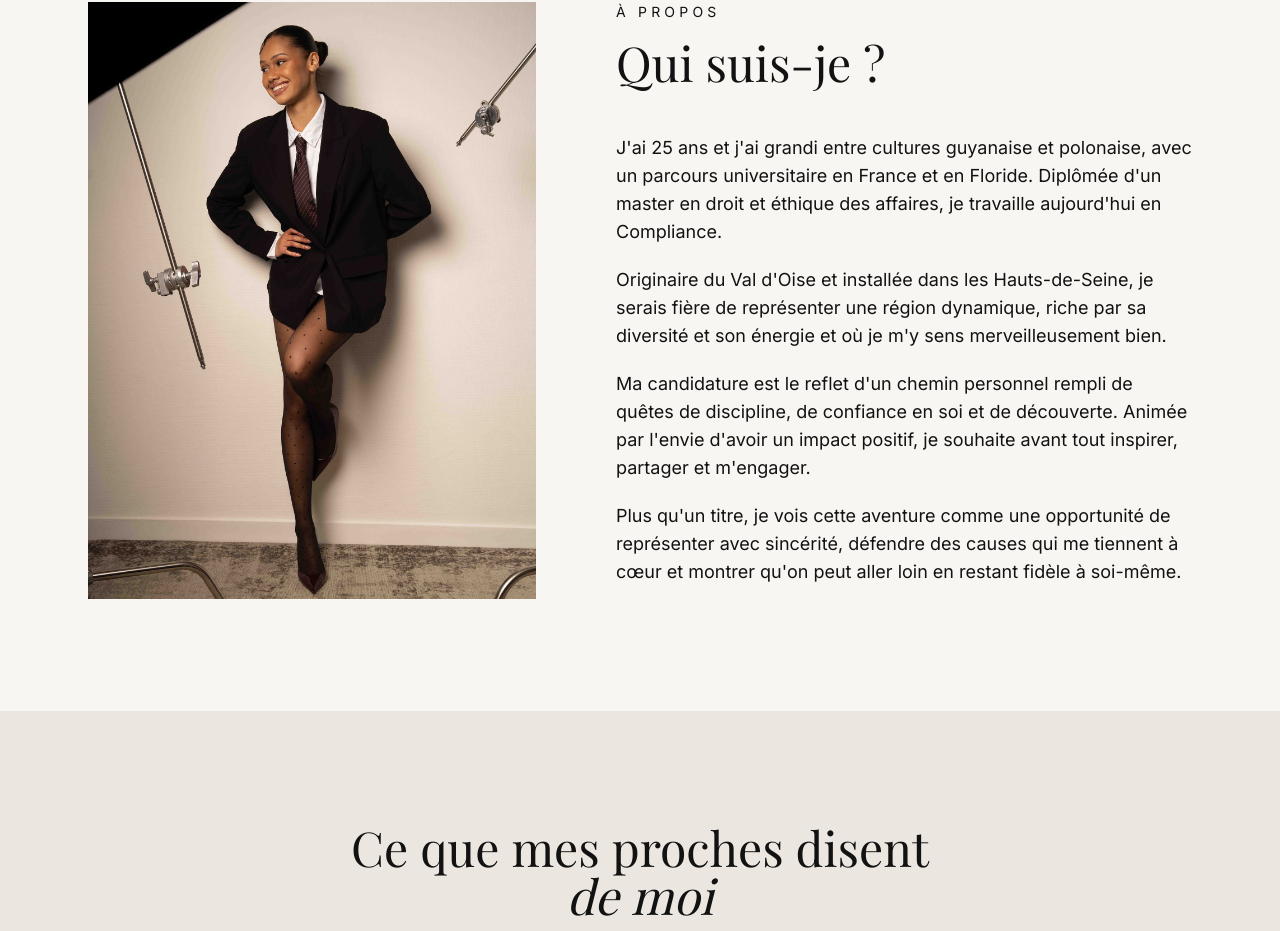
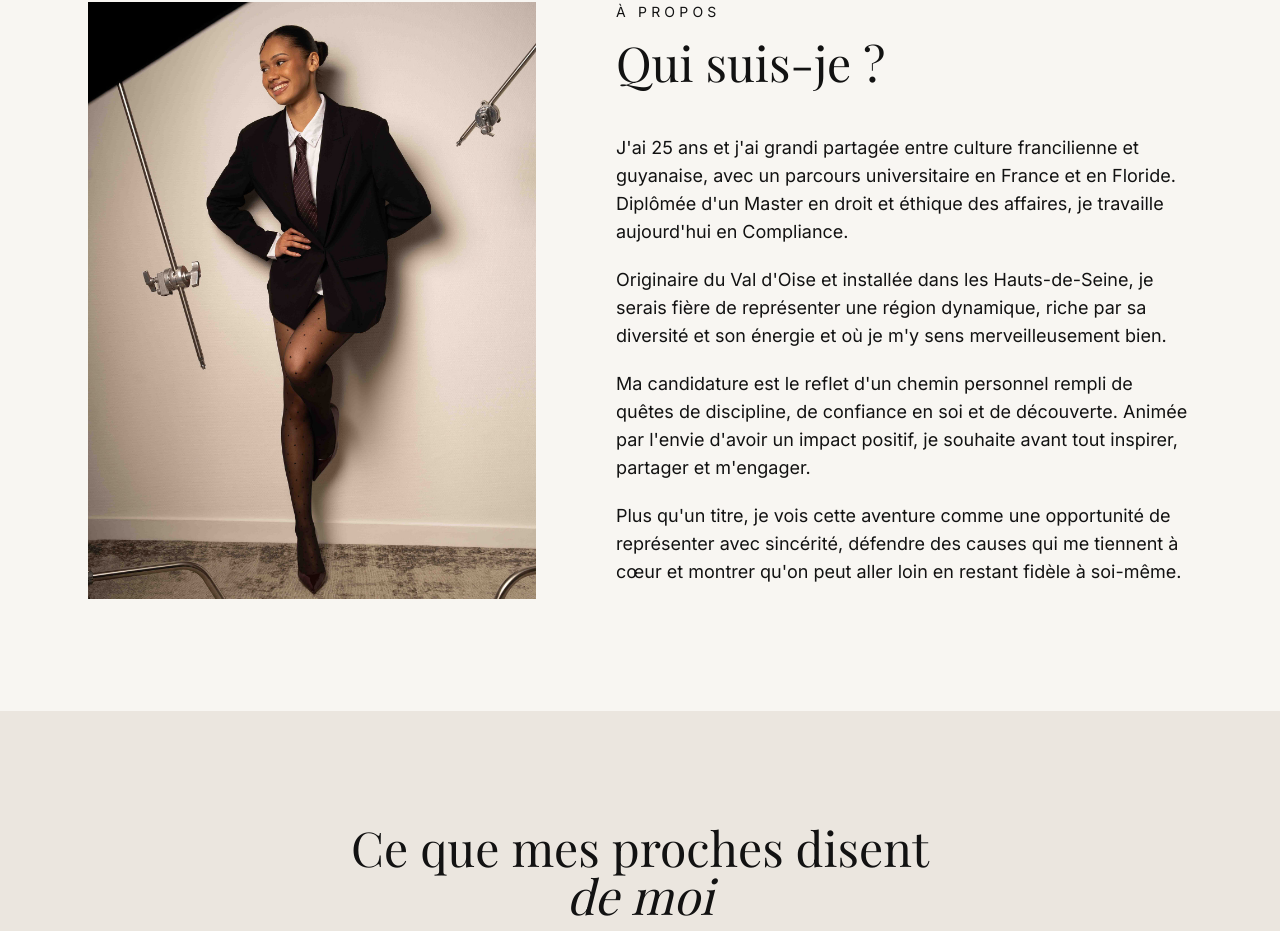
Before and after one commit to Yawleen/janisse-constable-website, a Next.js app: page / in a window 1280 px wide. Shown: the part 910-1841 px from the top of the page. Built offline with nearby package versions, Linux system fonts and the light colour scheme; no server answers.

Commit message:
style: update text

```diff
--- a/components/sections/About.tsx
+++ b/components/sections/About.tsx
@@ -17,10 +17,10 @@ const About = () => {
         <h2>Qui suis-je ?</h2>
         <div className="space-y-5">
           <p>
-            J&apos;ai 25 ans et j&apos;ai grandi entre cultures guyanaise et
-            polonaise, avec un parcours universitaire en France et en Floride.
-            Diplômée d&apos;un master en droit et éthique des affaires, je
-            travaille aujourd&apos;hui en Compliance.
+            J&apos;ai 25 ans et j&apos;ai grandi partagée entre culture
+            francilienne et guyanaise, avec un parcours universitaire en France
+            et en Floride. Diplômée d&apos;un Master en droit et éthique des
+            affaires, je travaille aujourd&apos;hui en Compliance.
           </p>
           <p>
             Originaire du Val d&apos;Oise et installée dans les Hauts-de-Seine,
```
